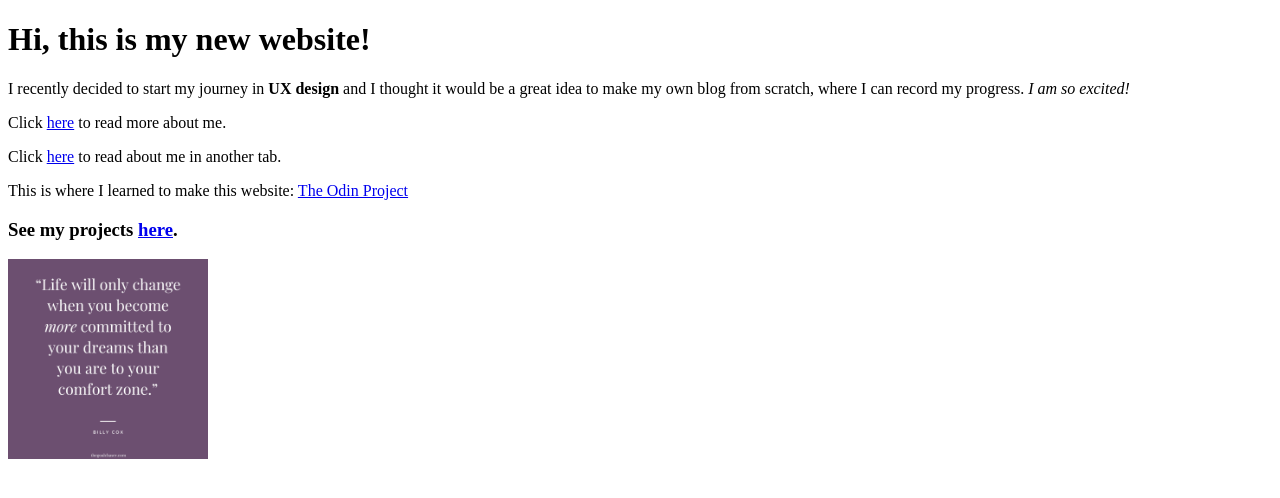
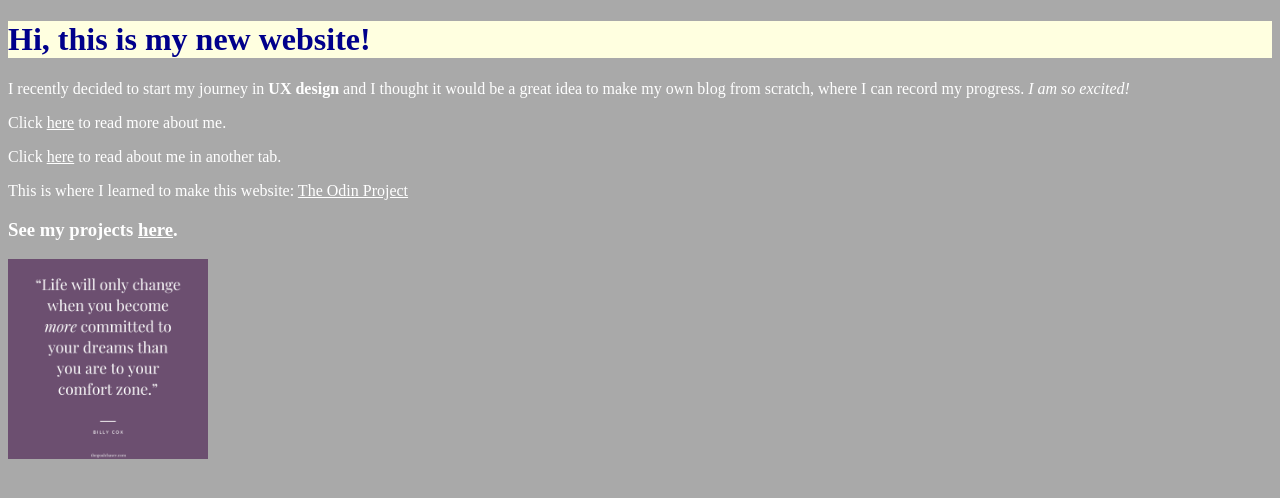
Before and after one commit to dmaret/my-website, a plain HTML site: page index.html in a window 1280 px wide. Drawn offline with Linux system fonts and the light colour scheme.

Commit message:
Started adding CSS

```diff
--- a/index.html
+++ b/index.html
@@ -1,12 +1,13 @@
 <!DOCTYPE html>
 <html>
     <head>
+        <link rel="stylesheet" href="styles.css">
         <meta charset="utf-8">
         <title>My First Site</title>
     </head>
 
     <body>
-        <h1>Hi, this is my new website!</h1>
+        <h1 class="header">Hi, this is my new website!</h1>
         <p>I recently decided to start my journey in <strong>UX design</strong>
             and I thought it would be a great idea to make my own blog from scratch,
             where I can record my progress. <em>I am so excited!</em>
--- /dev/null
+++ b/styles.css
@@ -0,0 +1,9 @@
+* {
+    color:white;
+    background-color: darkgrey;
+}
+
+.header {
+    color: darkblue;
+    background-color: lightyellow;
+}
```
